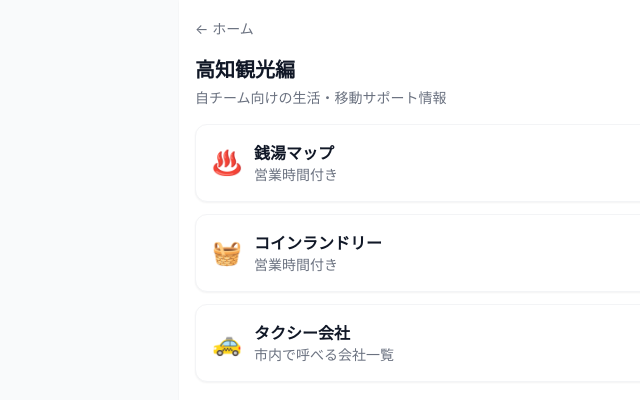
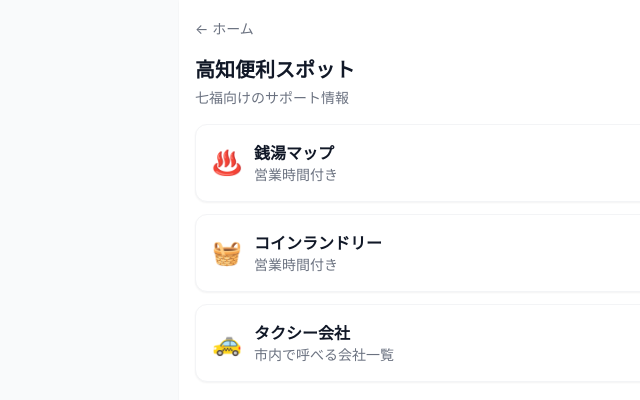
Before and after one commit to rensyubu7294351-dev/2026_Kochi, a Next.js app: page /tourism in a window 1280 px wide. Shown: the top 400 px of the page, without its empty margins (101-741 px from the left). Built offline with nearby package versions, Linux system fonts and the light colour scheme; no server answers.

Commit message:
ラベル修正

```diff
--- a/src/app/tourism/laundry/page.tsx
+++ b/src/app/tourism/laundry/page.tsx
@@ -2,7 +2,7 @@ import Link from "next/link";
 import { SpotListClient } from "@/components/tourism/SpotListClient";
 import { SectionTabs } from "@/components/layout/SectionTabs";
 
-export const metadata = { title: "コインランドリー | 高知観光編" };
+export const metadata = { title: "コインランドリー | 高知便利情報" };
 
 export default function LaundryPage() {
   return (
@@ -11,7 +11,7 @@ export default function LaundryPage() {
       <div className="p-4">
         <div className="mb-4">
           <Link href="/tourism" className="text-sm text-gray-500">
-            ← 観光編
+            ← 高知便利情報
           </Link>
         </div>
         <h1 className="mb-4 text-xl font-bold">
--- a/src/app/tourism/page.tsx
+++ b/src/app/tourism/page.tsx
@@ -2,10 +2,10 @@ import Link from "next/link";
 import { TOURISM_MENU } from "@/config/navigation";
 
 export const metadata = {
-  title: "高知観光編 | 高知よさこい チームマップ",
+  title: "高知便利情報 | 高知よさこい チームマップ",
 };
 
-/** 観光編トップ：銭湯 / コインランドリー / タクシーへのハブ */
+/** 高知便利スポットトップ：銭湯 / コインランドリー / タクシーへのハブ */
 export default function TourismPage() {
   return (
     <main className="p-4">
@@ -14,9 +14,9 @@ export default function TourismPage() {
           ← ホーム
         </Link>
       </div>
-      <h1 className="mb-1 text-xl font-bold">高知観光編</h1>
+      <h1 className="mb-1 text-xl font-bold">高知便利スポット</h1>
       <p className="mb-4 text-sm text-gray-500">
-        自チーム向けの生活・移動サポート情報
+        七福向けのサポート情報
       </p>
 
       <nav className="grid gap-3">
--- a/src/app/tourism/sento/page.tsx
+++ b/src/app/tourism/sento/page.tsx
@@ -2,7 +2,7 @@ import Link from "next/link";
 import { SpotListClient } from "@/components/tourism/SpotListClient";
 import { SectionTabs } from "@/components/layout/SectionTabs";
 
-export const metadata = { title: "銭湯マップ | 高知観光編" };
+export const metadata = { title: "銭湯マップ | 高知便利情報" };
 
 export default function SentoPage() {
   return (
@@ -11,7 +11,7 @@ export default function SentoPage() {
       <div className="p-4">
         <div className="mb-4">
           <Link href="/tourism" className="text-sm text-gray-500">
-            ← 観光編
+            ← 高知便利情報
           </Link>
         </div>
         <h1 className="mb-4 text-xl font-bold">銭湯マップ（営業時間付き）</h1>
--- a/src/app/tourism/taxi/page.tsx
+++ b/src/app/tourism/taxi/page.tsx
@@ -2,7 +2,7 @@ import Link from "next/link";
 import { TaxiListClient } from "@/components/tourism/TaxiListClient";
 import { SectionTabs } from "@/components/layout/SectionTabs";
 
-export const metadata = { title: "タクシー会社一覧 | 高知観光編" };
+export const metadata = { title: "タクシー会社一覧 | 高知便利情報" };
 
 export default function TaxiPage() {
   return (
@@ -11,7 +11,7 @@ export default function TaxiPage() {
       <div className="p-4">
         <div className="mb-4">
           <Link href="/tourism" className="text-sm text-gray-500">
-            ← 観光編
+            ← 便利情報
           </Link>
         </div>
         <h1 className="mb-4 text-xl font-bold">
--- a/src/config/navigation.ts
+++ b/src/config/navigation.ts
@@ -19,7 +19,7 @@ export const HOME_MENU: NavItem[] = [
     emoji: "🗾",
   },
   {
-    title: "高知観光編",
+    title: "高知便利情報",
     description: "銭湯・コインランドリー・タクシー会社",
     href: "/tourism",
     emoji: "♨️",
```
